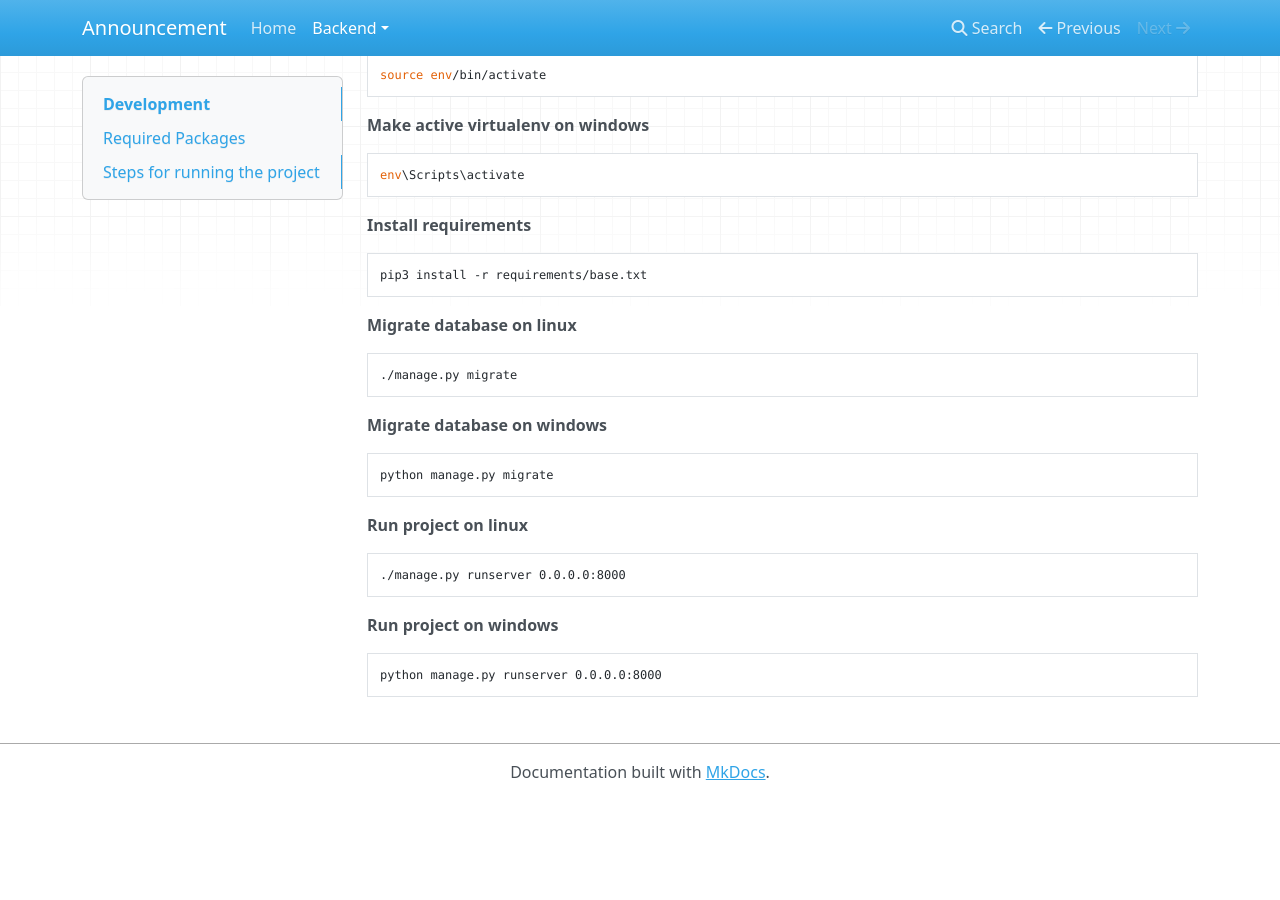
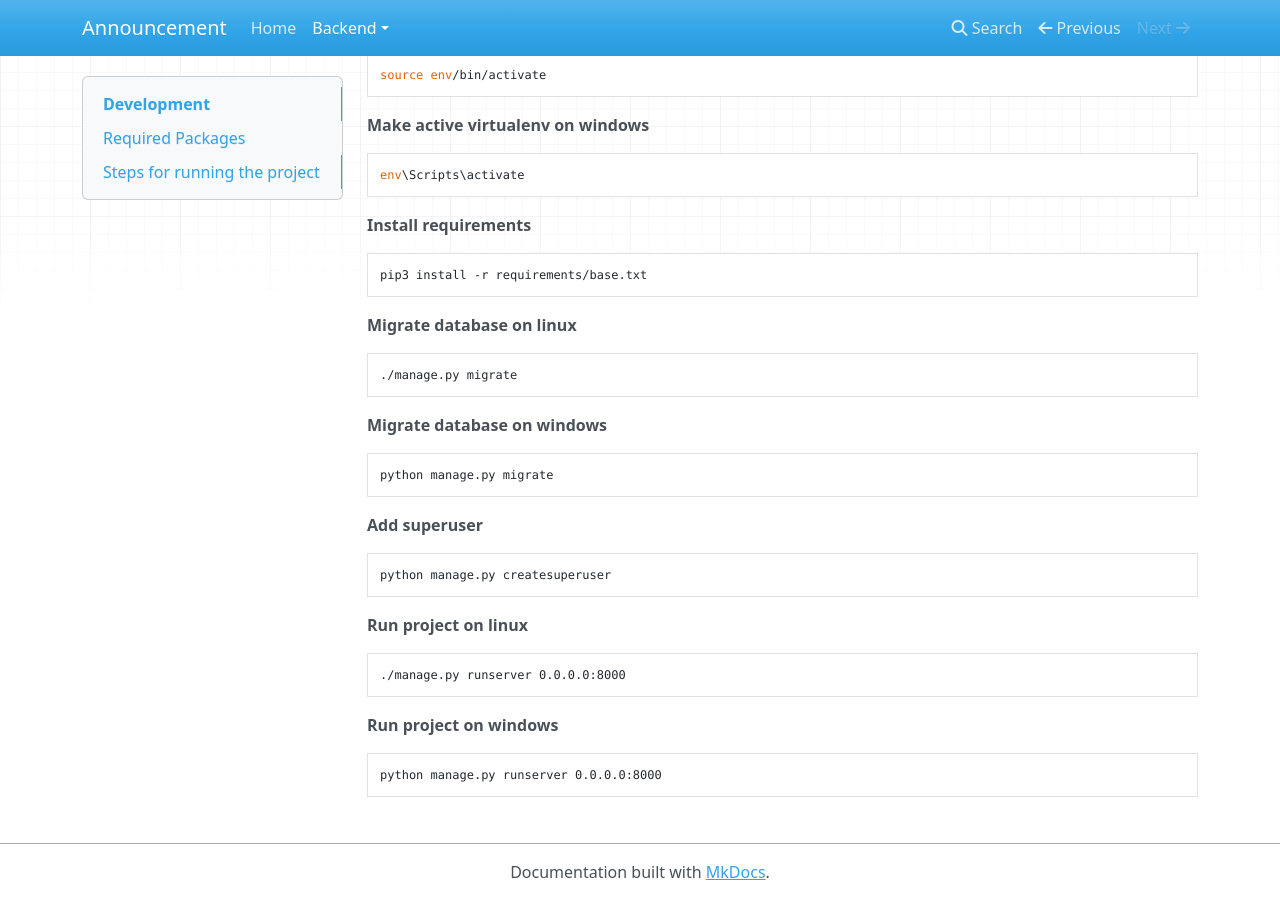
Before and after one commit to kaganndemirr/announcement-project, an MkDocs documentation site: the page built from docs/backend/development.md, in a window 1280 px wide and 900 px high, scrolled down 1014 px. Built offline with MkDocs 1.6.1, drawn with Linux system fonts in a browser that asks for light colours; nearby versions of some CDN libraries; before the commit the page ends 1814 px from its top, so only the background shows below that.

Commit message:
Add super user create command to docs

````diff
--- a/docs/backend/development.md
+++ b/docs/backend/development.md
@@ -70,6 +70,11 @@ pip3 install -r requirements/base.txt
 python manage.py migrate
 ```
 
+**Add superuser**
+```bash
+python manage.py createsuperuser
+```
+
 **Run project on linux**
 ```bash
 ./manage.py runserver 0.0.0.0:8000
````
